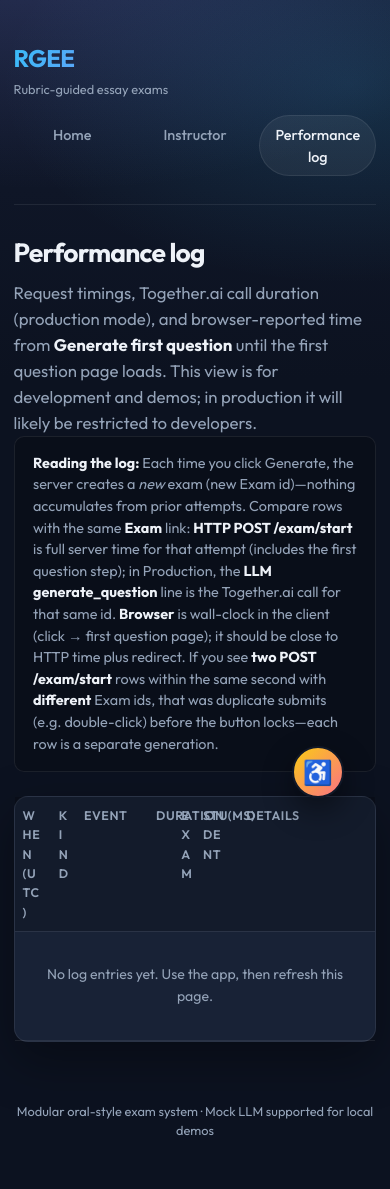
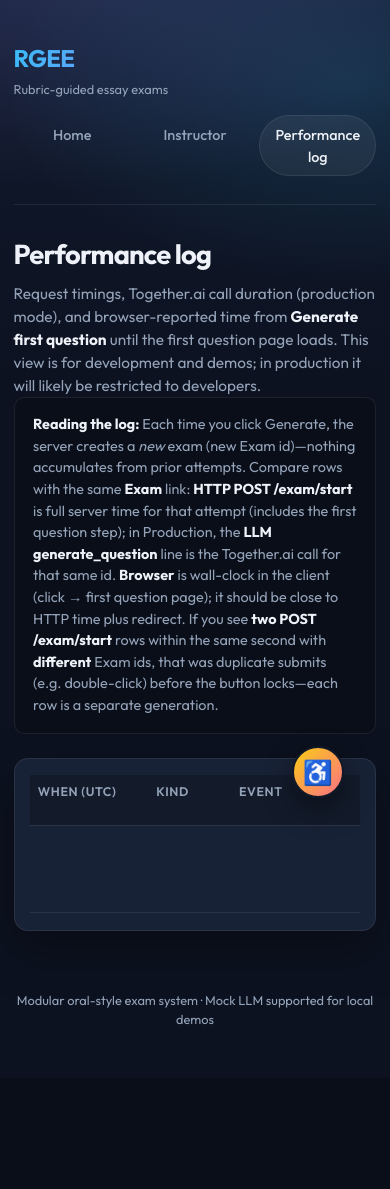
Before and after one commit to ghaccount409-school/RubricGuidedEssayExam, a FastAPI app: page /performance-log in a window 390 px wide. After the commit the page ends 1025 px from the top, so only its background shows below. Run offline with FastAPI, Linux system fonts and the light colour scheme; data comes from the database, SQL or seed files in the repository.

Commit message:
fix(responsive): prevent text overlap and stabilize perf-log header wrapping
Add small-screen typography and wrapping guards so default pages do not overlap text in narrow windows. Update performance-log table layout to use horizontal overflow with a minimum table width and normalize header word-breaking so 'Duration (ms)' wraps only at natural boundaries without splitting words.

Co-authored-by: Cursor <cursoragent@cursor.com>

```diff
--- a/static/style.css
+++ b/static/style.css
@@ -427,6 +427,7 @@ a:hover {
   letter-spacing: -0.03em;
   margin: 0 0 0.65rem;
   line-height: 1.2;
+  overflow-wrap: anywhere;
 }
 
 .hero-lead {
@@ -434,6 +435,7 @@ a:hover {
   color: var(--muted);
   max-width: 52ch;
   margin: 0;
+  overflow-wrap: anywhere;
 }
 .hero-lead strong {
   color: var(--text);
@@ -890,6 +892,9 @@ button.btn-primary {
   font-weight: 600;
   cursor: pointer;
   transition: background 0.15s, color 0.15s, border-color 0.15s;
+  white-space: normal;
+  text-align: center;
+  line-height: 1.25;
 }
 
 .mode-pill:hover:not(:disabled) {
@@ -1178,14 +1183,16 @@ button.btn-primary {
 }
 
 .perf-log-scroll.table-scroll {
-  overflow-x: visible;
+  overflow-x: auto;
   overflow-y: visible;
   max-width: 100%;
+  -webkit-overflow-scrolling: touch;
+  overscroll-behavior-x: contain;
 }
 
 .perf-log-table.data-table {
   table-layout: fixed;
-  width: 100%;
+  width: max(100%, 74rem);
 }
 
 .perf-log-table col.perf-col-time {
@@ -1216,6 +1223,13 @@ button.btn-primary {
   vertical-align: top;
   overflow-wrap: anywhere;
   word-break: break-word;
+}
+
+.perf-log-table th {
+  white-space: normal;
+  line-height: 1.28;
+  overflow-wrap: normal;
+  word-break: normal;
 }
 
 .perf-log-table td.perf-col-ms,
@@ -1563,4 +1577,33 @@ th {
     text-align: center;
     justify-content: center;
   }
-}
+
+  .hero-title {
+    font-size: clamp(1.35rem, 7vw, 1.75rem);
+    line-height: 1.25;
+  }
+
+  .hero-lead {
+    font-size: 0.96rem;
+    line-height: 1.5;
+  }
+
+  .panel {
+    padding: 1.05rem 0.95rem;
+  }
+
+  .panel-title,
+  .hint,
+  .a11y-option-label {
+    overflow-wrap: anywhere;
+  }
+
+  .form-actions .btn {
+    width: 100%;
+  }
+
+  .exam-code-value {
+    letter-spacing: 0.09em;
+    word-break: break-all;
+  }
+}
--- a/templates/performance_log.html
+++ b/templates/performance_log.html
@@ -35,7 +35,7 @@
           <th scope="col">When (UTC)</th>
           <th scope="col">Kind</th>
           <th scope="col">Event</th>
-          <th scope="col" class="nowrap">Duration (ms)</th>
+          <th scope="col">Duration (ms)</th>
           <th scope="col">Exam</th>
           <th scope="col">Student</th>
           <th scope="col">Details</th>
```
